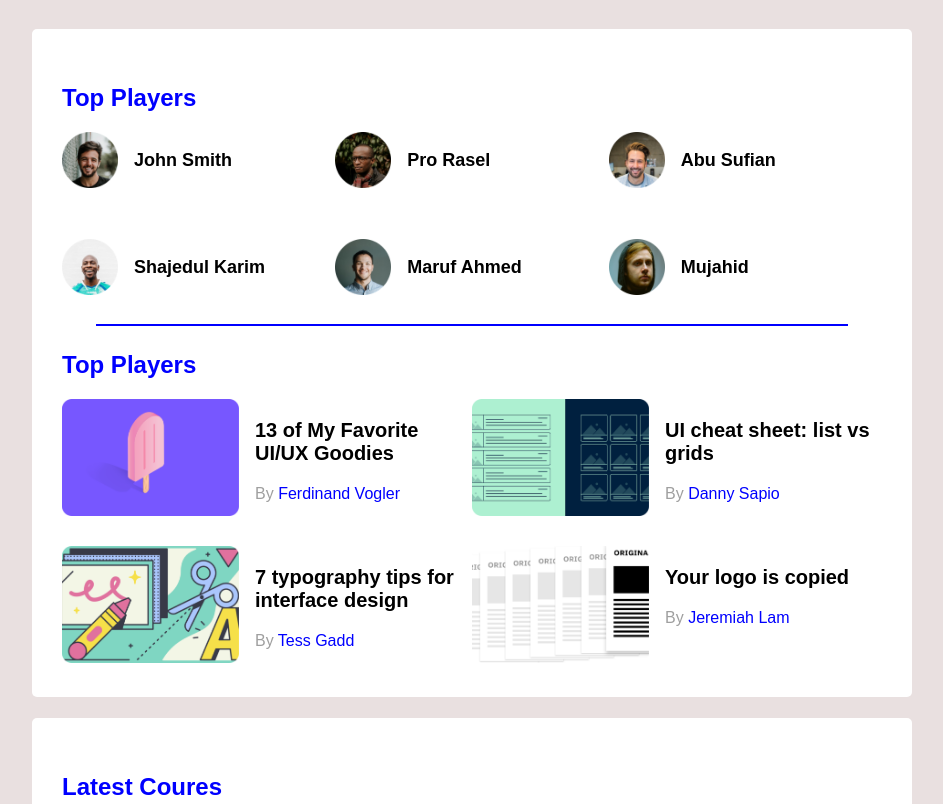
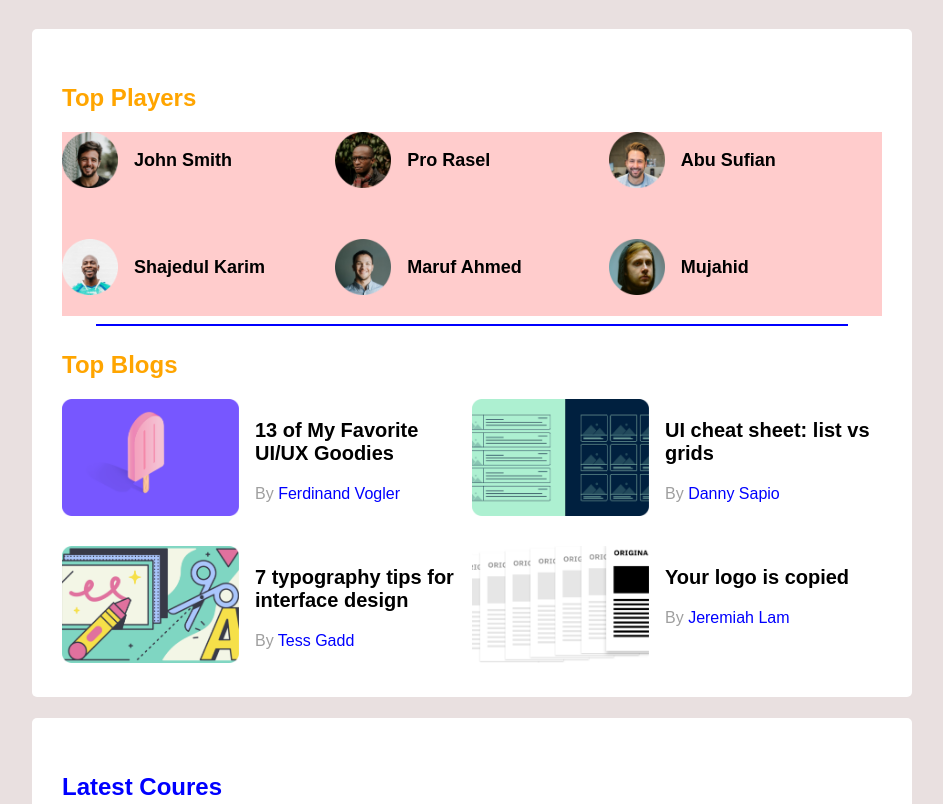
Before and after one commit to Munna-Mahmud/A-landing-Page, a plain HTML site: page index.html in a window 1280 px wide. Shown: the top 804 px of the page, without its empty margins (168-1111 px from the left). Drawn offline with Linux system fonts and the light colour scheme.

Commit message:
change color by using js

```diff
--- /dev/null
+++ b/app.js
@@ -0,0 +1,9 @@
+const topPlayersTitle= document.getElementById('top-players-title');
+topPlayersTitle.style.color='orange';
+
+const blogsTitle=document.getElementById('blogs-title');
+blogsTitle.style.color='orange';
+//bg
+
+const bgColor=document.getElementById('bg-color');
+bgColor.style.backgroundColor='rgba(255, 0, 0, 0.2)';
--- a/index.html
+++ b/index.html
@@ -23,8 +23,9 @@
     </header>
     <main>
         <section class="container">
-            <h2 class="section-title">Top Players</h2>
-            <div class="Top-players">
+            <h2 class="section-title" id="top-players-title">Top Players</h2>
+            <div class="Top-players" id="bg-color">
+
                     <div class="player">
                         <img src="images/players/player-1.png" alt="">
 
@@ -54,10 +55,11 @@
                         <img src="images/players/player-6.png" alt="">
                         <h3 class="players-name">Mujahid</h3>
                     </div>
+
             </div>
             <hr>
             <div class="top-blogs">
-                <h2 class="section-title">Top Players</h2>
+                <h2 class="section-title" id="blogs-title">Top Blogs</h2>
                 <div class="blogs">
                     <article class="blog">
                         <div class="thumbnail">
@@ -205,6 +207,7 @@
             </div>
         </section>
     </main>
+    <script src="app.js"></script>
 </body>
 
 </html>
```
Lines whose indentation alone changed are shown as unchanged.
